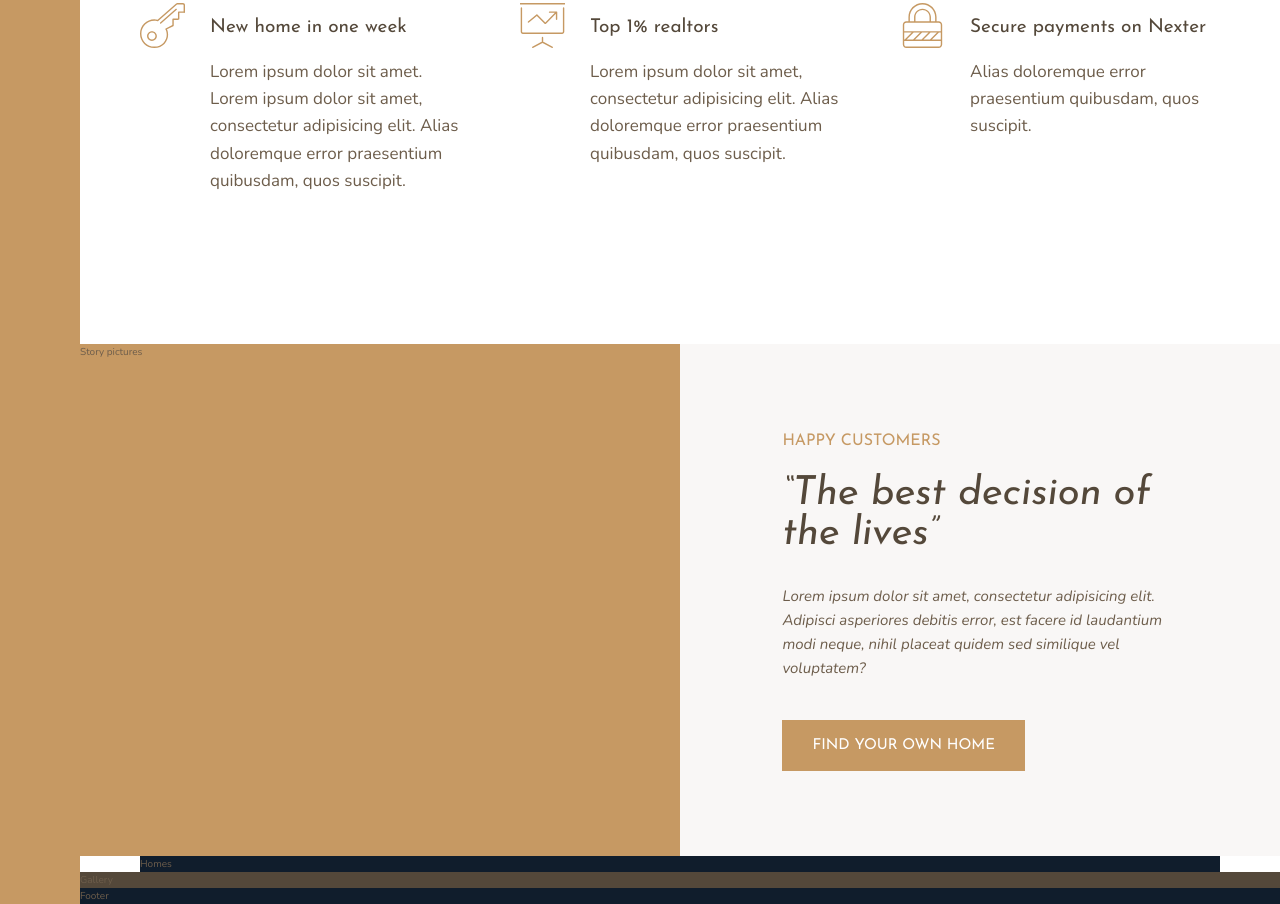
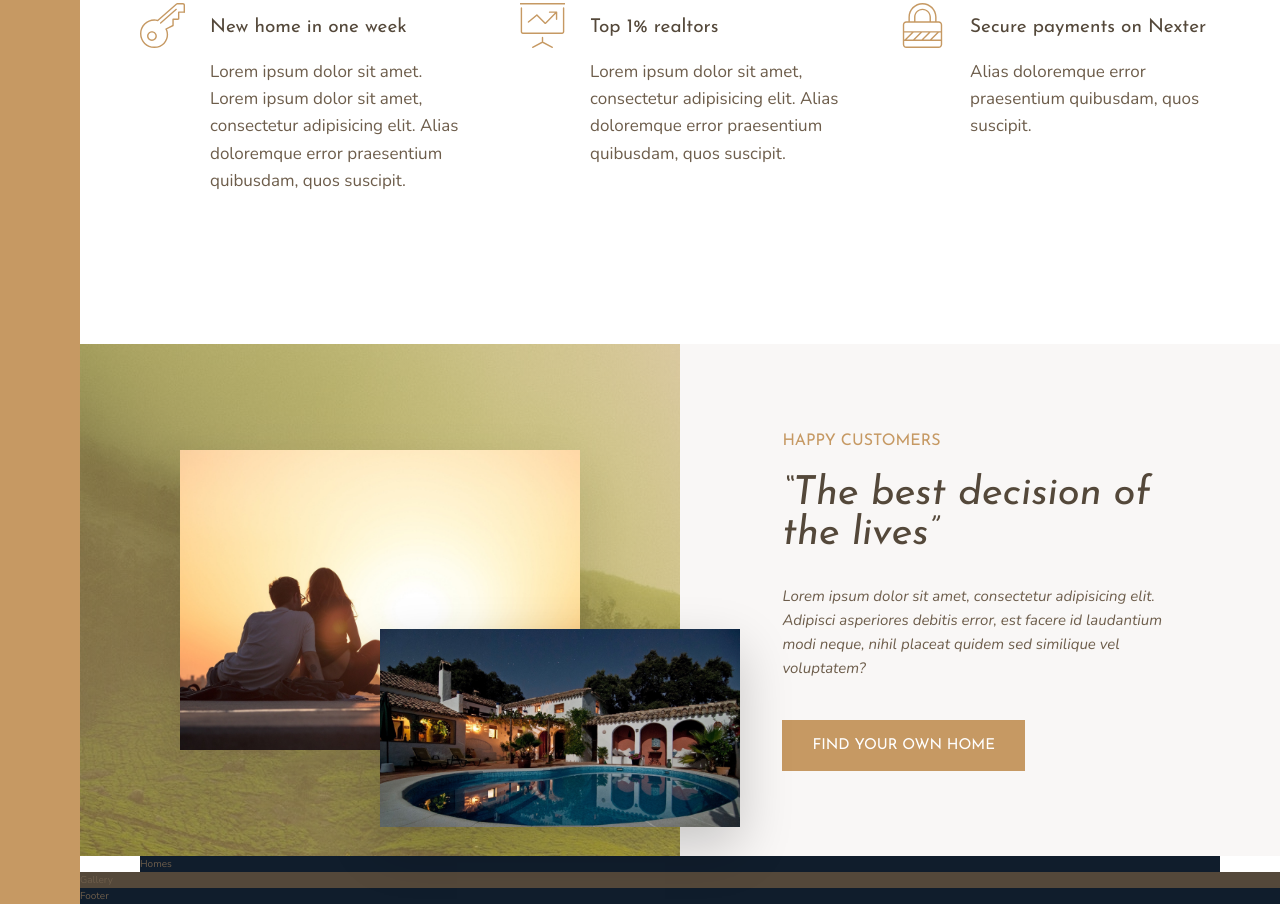
Before and after one commit to IlyaKirsanov/nexter, a website: page index.html in a window 1280 px wide. Shown: the part 1073-1977 px from the top of the page. Drawn offline with nearby package versions, Linux system fonts and the light colour scheme.

Commit message:
stories picture section done

```diff
--- a/index.html
+++ b/index.html
@@ -87,7 +87,8 @@
 </section>
 
 <div class="story__pictures">
-  Story pictures
+  <img src="img/story-1.jpeg" alt="story-1" class="story__img--1">
+  <img src="img/story-2.jpeg" alt="story-2" class="story__img--2">
 </div>
 
 <div class="story__content">
--- a/sass/_story.scss
+++ b/sass/_story.scss
@@ -2,7 +2,33 @@
   &__pictures{
     background-color: $color-primary;
     grid-column: full-start / col-end 4;
+
+    display: grid;
+    grid-template-rows: repeat(6, 1fr);
+    grid-template-columns: repeat(6, 1fr);
+    align-items: center;
+
+    background-image: linear-gradient(rgba($color-primary, .5),rgba($color-primary, .5) ), url("../img/back.jpg");
   }
+
+  &__img--1{
+    width: 100%;
+    grid-column: 2 / span 4;
+    grid-row: 2 / span 4;
+
+    box-shadow: 0 2rem 5rem rgba(0,0,0, .1);
+  }
+
+  &__img--2{
+    width: 120%;
+    grid-column: 4 / span 3;
+    grid-row: 4 / span 3;
+    z-index: 10;
+
+    box-shadow: 0 2rem 5rem rgba(0,0,0, .2);
+  }
+
+
 
   &__content{
     background-color: $color-grey-light-1;
```
Also changed, not shown: css/style.css.
